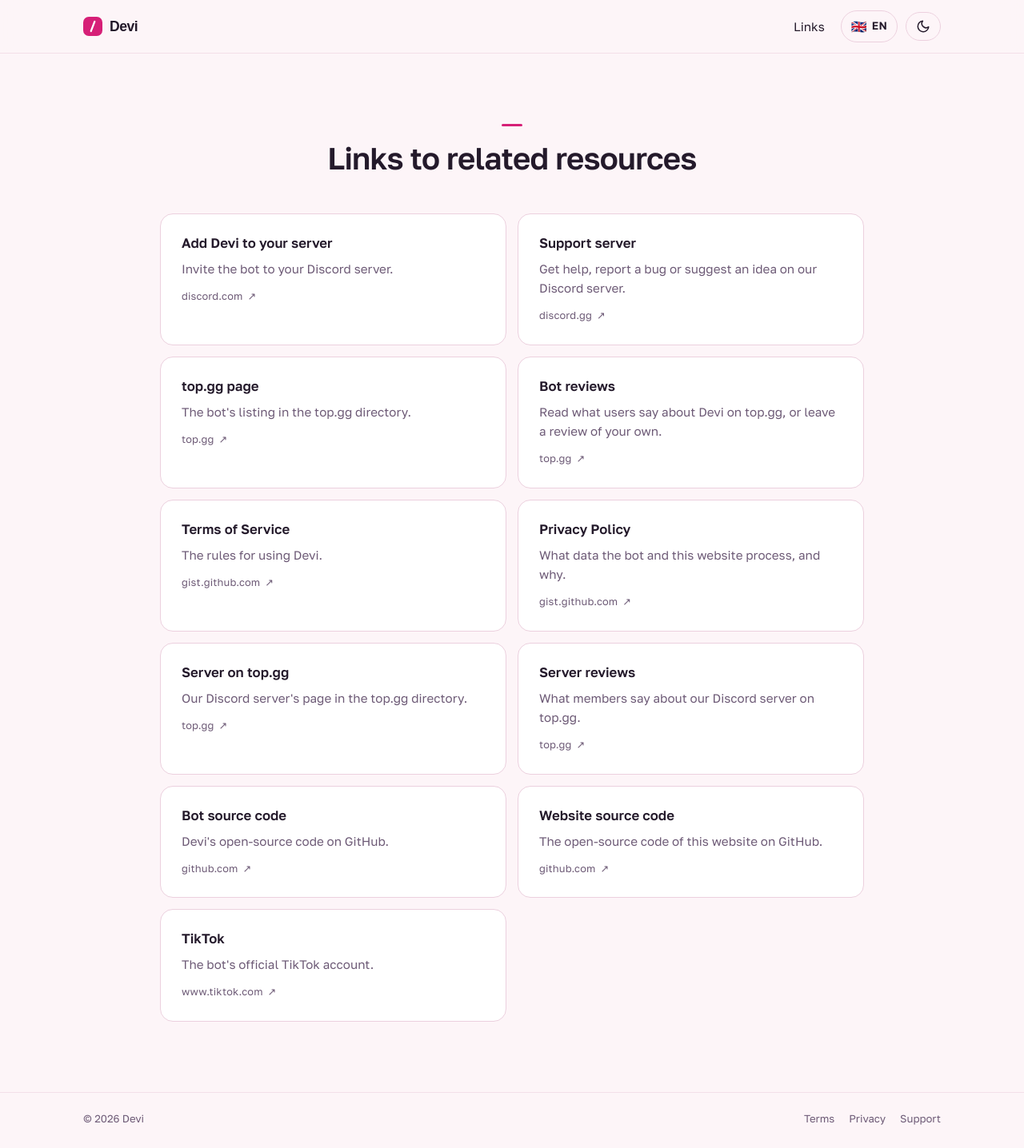
After one commit to security-camera/Devi-Site, a Flask app: page /en/links in a window 1280 px wide. The commit adds this page. Shown: the whole page at 80% size. Run offline with Flask 3, Linux system fonts and the light colour scheme; some web fonts are replaced.

Commit message:
links page

```diff
--- a/app.py
+++ b/app.py
@@ -8,6 +8,7 @@ Run locally:
 Routes:
     /            redirects to the best language for the visitor
     /<lang>/     the landing page in that language
+    /<lang>/links the page that lists every entry of data.LINKS with a title and a description
     /links/<link> redirects user to data.LINKS[<link>]
     /api/locales returns every translation as JSON
     /api/locales/<locale> returns locale as JSON
@@ -22,6 +23,7 @@ from __future__ import annotations
 
 import os
 from datetime import datetime
+from urllib.parse import urlsplit
 
 from flask import (
     Flask,
@@ -77,15 +79,51 @@ def render_page(lang: str):
     return response
 
 
-@app.route("/")
-def root():
-    """Send the visitor to their language, honouring ?lang= if present."""
-    lang = i18n.pick_language(
+def render_links_page(lang: str):
+    """Render the page that lists every entry of data.LINKS in the given language."""
+    languages = i18n.available_languages()
+    current = next(item for item in languages if item["code"] == lang)
+
+    # The same slim catalogues the dashboard ships (top bar, footer, theme button)
+    # plus the strings of this page, so the language picker works without a reload.
+    catalogs = {
+        code: {**catalog, "links_page": i18n.catalog(code).get("links_page", {})}
+        for code, catalog in i18n.dashboard_catalogs(lang).items()
+    }
+
+    # `id` is the key of data.LINKS and of links_page.items.<id> in the locale files.
+    link_cards = [
+        {"id": key, "url": url, "host": urlsplit(url).netloc}
+        for key, url in LINKS.items()
+    ]
+
+    response = make_response(
+        render_template(
+            "links.html",
+            lang=lang,
+            current_language=current,
+            languages=languages,
+            t=lambda key, **params: i18n.t(lang, key, **params),
+            catalogs=catalogs,
+            link_cards=link_cards,
+        )
+    )
+    response.set_cookie(
+        LANG_COOKIE, lang, max_age=COOKIE_MAX_AGE, samesite="Lax", path="/"
+    )
+    return response
+
+def best_language():
+    return i18n.pick_language(
         request.args.get("lang"),
         request.cookies.get(LANG_COOKIE),
         request.headers.get("Accept-Language"),
     )
-    return redirect(url_for("landing", lang=lang))
+
+@app.route("/")
+def root():
+    """Send the visitor to their language, honoring ?lang= if present."""
+    return redirect(url_for("landing", lang=best_language()))
 
 
 @app.route("/<lang>/")
@@ -94,6 +132,16 @@ def landing(lang: str):
         abort(404)
     return render_page(lang)
 
+
+@app.route("/<lang>/links", strict_slashes=False)
+def links_page(lang: str):
+    if not i18n.is_supported(lang):
+        abort(404)
+    return render_links_page(lang)
+
+@app.route("/links")
+def links_redirect():
+    return redirect(url_for("links_page", lang=best_language()))
 
 @app.route("/api/locales")
 def api_locales():
--- a/build_static.py
+++ b/build_static.py
@@ -47,6 +47,7 @@ def rewrite_links(html: str) -> str:
 
 def build(target: Path, lang: str | None = None) -> Path:
     lang = lang or i18n.DEFAULT_LANG
+    app.config["STATIC_BUILD"] = True  # pages that need the server (like /<lang>/links) are not linked
     with app.test_request_context("/%s/" % lang):
         html = render_page(lang).get_data(as_text=True)
     html = rewrite_links(inline_assets(html))
--- a/data.py
+++ b/data.py
@@ -20,7 +20,8 @@ LINKS = {
     "topgg-server": "https://top.gg/discord/servers/896841550260490240",
     "reviews-server": "https://top.gg/discord/servers/896841550260490240#reviews",
     "github": "https://github.com/security-camera/Devi-Discord-Bot",
-    "github-site": "https://github.com/security-camera/Devi-Site"
+    "github-site": "https://github.com/security-camera/Devi-Site",
+    "tiktok": "https://www.tiktok.com/@devi_discord"
 }
 
 # Each group: id -> icon + ordered commands.
--- a/static/css/style.css
+++ b/static/css/style.css
@@ -218,7 +218,8 @@ img, svg { max-width: 100%; }
   color: var(--ink-muted);
   transition: color 0.18s ease;
 }
-.topbar__nav a:hover { color: var(--ink); }
+.topbar__nav a:hover,
+.topbar__nav a[aria-current="page"] { color: var(--ink); }
 
 .topbar__tools {
   display: flex;
@@ -727,6 +728,96 @@ img, svg { max-width: 100%; }
 }
 .notfound h1 { font-size: 4rem; color: var(--accent); }
 
+/* ---------- links page ---------- */
+
+/* The page holds nothing but its links: the main area fills the viewport and centres them. */
+body:has(.links-page) {
+  display: flex;
+  flex-direction: column;
+  min-height: 100vh;
+  min-height: 100dvh;
+}
+body:has(.links-page) > main {
+  flex: 1;
+  display: grid;
+  align-content: center;
+}
+
+.links-page { padding-block: clamp(40px, 7vw, 88px); }
+
+.links-page__title {
+  margin: 0 0 clamp(28px, 5vw, 48px);
+  font-size: clamp(1.7rem, 1.1rem + 2vw, 2.4rem);
+  text-align: center;
+  text-wrap: balance;
+}
+.links-page__title::before {
+  content: "";
+  display: block;
+  width: 26px;
+  height: 3px;
+  margin: 0 auto 18px;
+  border-radius: 2px;
+  background: var(--accent);
+}
+
+.links-grid {
+  display: grid;
+  grid-template-columns: repeat(2, minmax(0, 1fr));
+  gap: 14px;
+  max-width: 880px;
+  margin: 0 auto;
+  padding: 0;
+  list-style: none;
+}
+
+.link-card {
+  position: relative;
+  display: grid;
+  align-content: start;
+  gap: 8px;
+  padding: clamp(18px, 2.6vw, 26px);
+  border: 1px solid var(--line);
+  border-radius: var(--radius);
+  background: var(--surface);
+  transition: border-color 0.18s ease, transform 0.18s ease, box-shadow 0.18s ease;
+}
+.link-card:hover {
+  border-color: var(--accent-line);
+  transform: translateY(-2px);
+  box-shadow: var(--shadow);
+}
+
+.link-card__title {
+  font-family: "Golos Text", sans-serif;
+  font-size: 1.05rem;
+  font-weight: 600;
+  letter-spacing: 0;
+  line-height: 1.3;
+}
+.link-card__title a { color: inherit; text-decoration: none; }
+.link-card__title a::after {  /* the whole card is the click target */
+  content: "";
+  position: absolute;
+  inset: 0;
+  border-radius: var(--radius);
+}
+.link-card__title a:focus-visible { outline: none; }
+.link-card__title a:focus-visible::after { outline: 2px solid var(--accent); outline-offset: 3px; }
+
+.link-card__text { color: var(--ink-muted); font-size: 0.95rem; }
+
+.link-card__host {
+  margin-top: 4px;
+  color: var(--ink-muted);
+  font-size: 0.8rem;
+  letter-spacing: 0.01em;
+  transition: color 0.18s ease;
+}
+.link-card__host::after { content: "\2197"; margin-inline-start: 6px; }  /* arrow: the link leaves the site */
+:root[dir="rtl"] .link-card__host::after { content: "\2196"; }
+.link-card:hover .link-card__host { color: var(--accent); }
+
 /* ---------- responsive ---------- */
 
 @media (max-width: 960px) {
@@ -744,6 +835,7 @@ img, svg { max-width: 100%; }
   .topbar__tools { margin-inline-start: auto; }
   .topbar__cta { display: none; }
   .features { grid-template-columns: 1fr; }
+  .links-grid { grid-template-columns: 1fr; }
   .feature { border-inline-end: 0; }
   .feature:nth-child(3n),
   .feature:nth-child(2n) { border-inline-end: 0; }
--- a/static/js/main.js
+++ b/static/js/main.js
@@ -96,6 +96,14 @@
                         t(pair.slice(split + 1).trim())
                     );
                 });
+        });
+
+        // Links that carry the language in their path ("/ru/links") follow the switch.
+        document.querySelectorAll("a[data-follow-lang]").forEach(function (link) {
+            link.setAttribute(
+                "href",
+                link.getAttribute("href").replace(/^\/[^/]+/, "/" + lang)
+            );
         });
 
         const description = document.querySelector('meta[name="description"]');
--- a/templates/dashboard/_topbar.html
+++ b/templates/dashboard/_topbar.html
@@ -8,6 +8,10 @@
     <nav class="topbar__nav" aria-label="{{ t('dashboard.title') }}">
       {% if current_user %}
         <a href="{{ url_for('dashboard.servers', lang=lang) }}" data-i18n="dashboard.nav.servers">{{ t("dashboard.nav.servers") }}</a>
+      {% endif %}
+      {# /<lang>/links needs the server, so the single-file build (build_static.py) leaves it out. #}
+      {% if not config.get("STATIC_BUILD") %}
+        <a href="{{ url_for('links_page', lang=lang) }}" data-i18n="nav.links" data-follow-lang{% if request.endpoint == "links_page" %} aria-current="page"{% endif %}>{{ t("nav.links") }}</a>
       {% endif %}
     </nav>
 
--- /dev/null
+++ b/templates/links.html
@@ -0,0 +1,23 @@
+{# Public page that lists every entry of data.LINKS: one card per link, with the
+   title and description taken from links_page.items.<id> of the locale files. #}
+{% extends "base.html" %}
+
+{% block title %}{{ t("links_page.title") }}{% endblock %}
+
+{% block main %}
+<div class="shell links-page">
+  <h1 class="links-page__title" data-i18n="links_page.title">{{ t("links_page.title") }}</h1>
+
+  <ul class="links-grid" role="list">
+    {% for card in link_cards %}
+      <li class="link-card">
+        <h2 class="link-card__title">
+          <a href="{{ card.url }}" rel="noopener" data-i18n="links_page.items.{{ card.id }}.title">{{ t("links_page.items." ~ card.id ~ ".title") }}</a>
+        </h2>
+        <p class="link-card__text" data-i18n="links_page.items.{{ card.id }}.description">{{ t("links_page.items." ~ card.id ~ ".description") }}</p>
+        <span class="link-card__host">{{ card.host }}</span>
+      </li>
+    {% endfor %}
+  </ul>
+</div>
+{% endblock %}
```
Also changed, not shown: locales/bg.json (+50 -0 lines), locales/de.json (+50 -0 lines), locales/en.json (+50 -0 lines), locales/es-419.json (+50 -0 lines), locales/fi.json (+50 -0 lines), locales/ru.json (+50 -0 lines), locales/uk.json (+50 -0 lines), README.md, assets/links.png (added).
